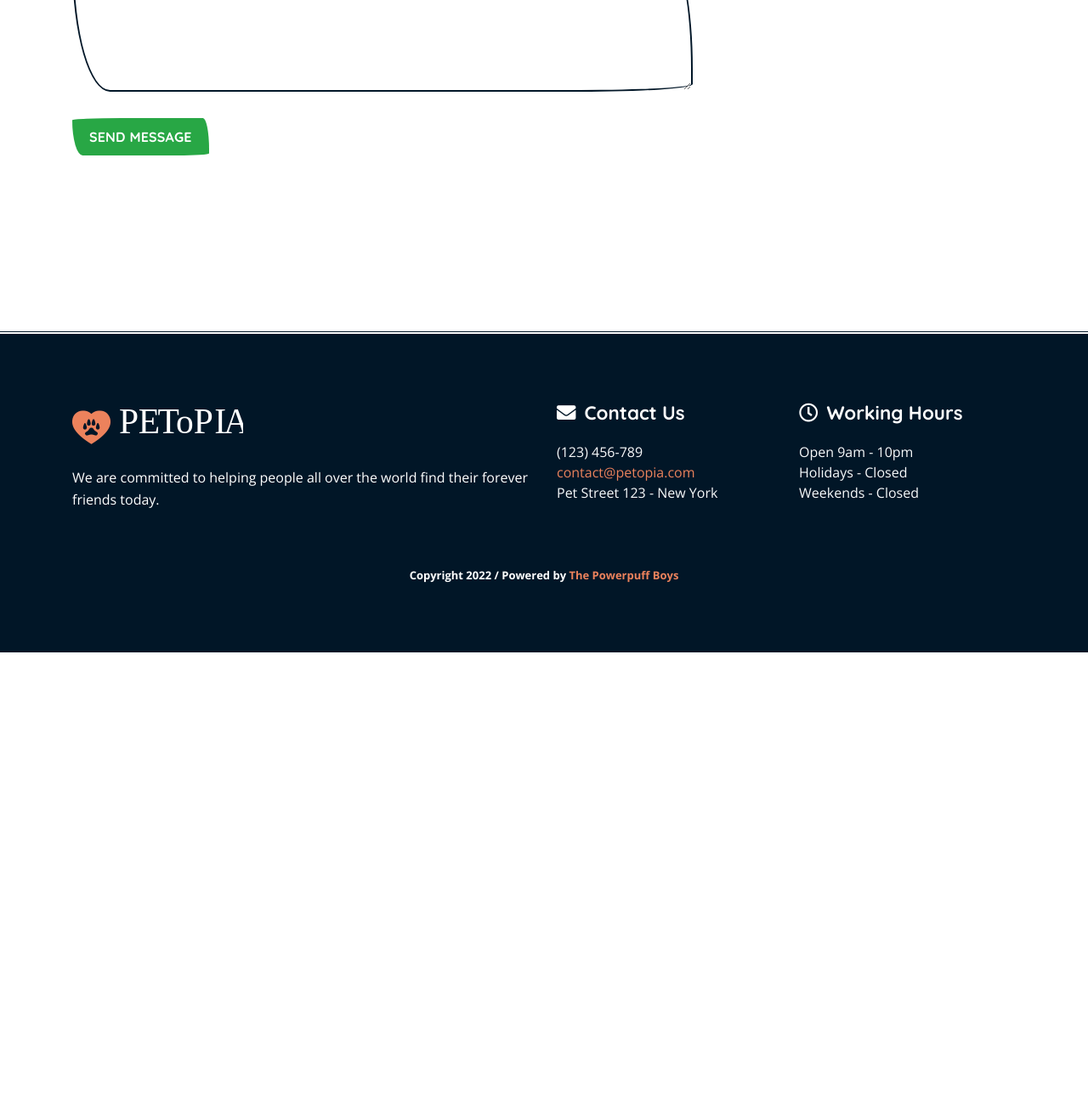
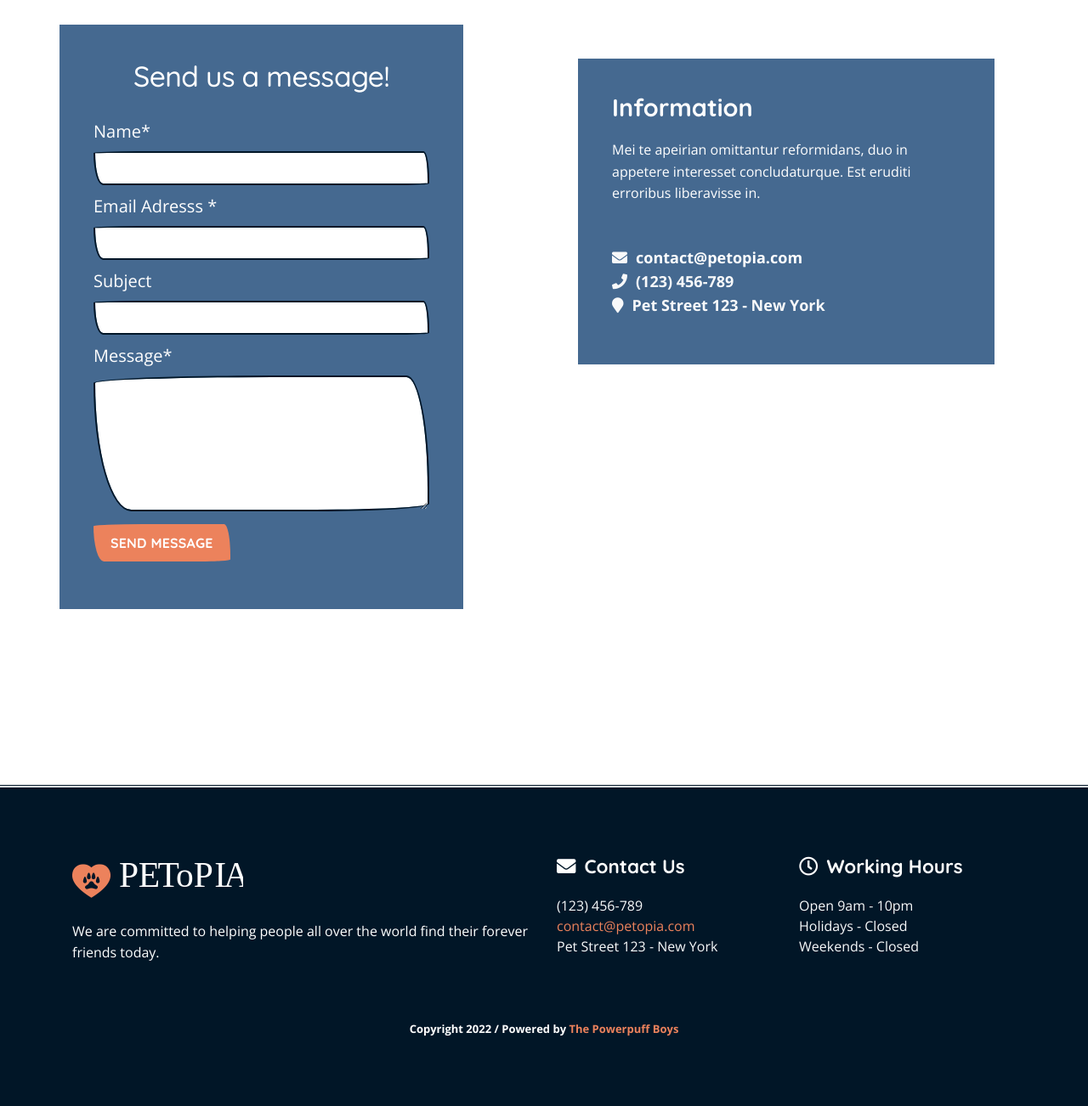
Before and after one commit to jsquarem/petopia, a Django app: page /contact/ in a window 1280 px wide. Shown: the part 386-1688 px from the top of the page at 85% size. Before the commit the page ends 1154 px from the top, so only its background shows below. Run offline with Django 4.2, Linux system fonts and the light colour scheme; some libraries are stand-ins or nearby versions.

Commit message:
updated CSS and contact us page

```diff
--- a/main_app/static/css/style.css
+++ b/main_app/static/css/style.css
@@ -1918,6 +1918,7 @@ textarea {
 
 
 
+
 /*=========================== CUSTOM CSS ============================ */
 #logo {
     height: 3.2rem;
@@ -2070,14 +2071,41 @@ tr > .cell100 {
 
 }
 
+/* edited by Olu */
 .contact-info {
-        border-radius: 75px 22px 115px 35px/8px 65px 7px 85px;
+        /*border-radius: 75px 22px 115px 35px/8px 65px 7px 85px;*/
         background-color: #456990!important;
-}
+        padding: 40px;
+}
+
+.contact-info > h4 {
+    text-align: center;
+    color: white;
+}
+
+#contact_form > div.form-group > div.row > div.col-md-12 > label {
+    color: white;
+    text-align: initial;
+}
+
+#top > div.page > div > div > div.col-lg-6.offset-lg-1.h-50.card.bg-secondary.res-margin {
+    border-radius: 0px 0px 0px 0px;
+    background: white!important;
+}
+
+#top > div.page > div > div > div.col-lg-6.offset-lg-1.h-50.card.bg-secondary.res-margin > div > div > ul > li:nth-child(1) > a {
+    color: white;
+}
+
+#submit_btn:hover {
+    background-color: green!important;
+}
+
 
 #signupform {
     /*padding: 3rem;*/
 }
+
 
 div#signupformbox {
     justify-content: center;
@@ -2169,3 +2197,83 @@ justify-content: space-between;
 line-height: 24px;
 text-align: left;
 }
+
+
+@media (min-width: 992px) {
+  .searchselectfield {
+    width: 131.562px;
+  }
+}
+
+@media (min-width: 992px) {
+  .searchsubmitbutton {
+    /*width: 90px;*/
+    /*height: 37px;*/
+    position: relative;
+  }
+}
+
+@media (min-width: 992px) {
+  #searchsubmitbutton {
+    width: 25px;
+  }
+}
+
+@media (min-width: 992px) {
+  .container {
+  }
+}
+
+@media (min-width: 992px) {
+  .fieldlabel {
+    margin-bottom: 1px;
+  }
+}
+
+@media (min-width: 992px) {
+  .searchsubmitbutton {
+    top: 15px;
+      margin-left: 10px;
+  }
+
+    .searchselectfield > .fieldlabel {
+        text-align: left;
+    }
+
+    .searchselectfield {
+        margin-right: 9px;
+    }
+
+    .organizationsearchformcontainer {
+        padding-bottom: 50px;
+        width: 50%;
+        margin: auto;
+    }
+}
+
+@media (min-width: 1200px) {
+  .searchselectfield {
+    width: 175px;
+  }
+    .searchformcontainer {
+    width: 50%;
+    margin: auto;
+}
+}
+
+@media (min-width: 300px) {
+  select {
+  }
+}
+
+@media (min-width: 300px) {
+  .searchselectfield {
+    height: 69px;
+  }
+}
+
+@media (min-width: 300px) {
+  .fieldlabel {
+    margin-bottom: 0px;
+  }
+}
--- a/main_app/templates/base.html
+++ b/main_app/templates/base.html
@@ -106,7 +106,7 @@
                         </li>
                         <!-- menu item -->
                         <li id="link-contact" class="nav-item">
-                           <a class="nav-link" href="#">Contact
+                           <a class="nav-link" href="{% url 'contact' %}">Contact
                            </a>
                         </li>
                         <!-- menu item -->
--- a/main_app/templates/contact.html
+++ b/main_app/templates/contact.html
@@ -1,51 +1,90 @@
 {% extends 'base.html' %} {% load static %}
 {% block content %}
+
+          <!-- /nav --><!-- Jumbotron -->
+      <div class="jumbotron jumbotron-fluid overlay">
+         <div class="jumbo-heading">
+            <!-- section-heading -->
+            <div class="section-heading" data-aos="zoom-in">
+               <h1>Contact Us</h1>
+            </div>
+            <!-- /section-heading -->
+            <nav aria-label="breadcrumb">
+               <ol class="breadcrumb">
+                  <li class="breadcrumb-item"><a href="{% url 'home' %}">Home</a></li>
+                  <li class="breadcrumb-item"><a href="{% url 'animals.index' %}">View All Animals</a></li>
+                  <li class="breadcrumb-item active" aria-current="page">Contact Us</li>
+               </ol>
+            </nav>
+         </div>
+         <!-- /jumbo-heading -->
+      </div>
+      <!-- /jumbotron -->
+      <!-- ==== Page Content ==== -->
       <div class="page">
          <div class="container">
             <div class="row">
-            <div class="col-8 col-offset-2 pt-5">
-              <div class="messages">
-                {% if confirmation %}
-                  <h2>Thanks {{confirmation.name}}!</h2>
-                  <p>{{confirmation.message}}</p>
-                {% endif %}
+               <!-- contact-info-->
+               <div class="contact-info col-lg-5">
+                  <h4>Send us a message!</h4>
+                  <!-- Form Starts -->
+                  <div id="contact_form">
+                     <div class="form-group">
+                        <div class="row">
+                           <div class="col-md-12">
+                              <label>Name<span class="required">*</span></label>
+                              <input type="text" name="name" class="form-control input-field" required="">
                            </div>
-              <form id="contact-form" method="post" action="" role="form">
-              {% csrf_token %}
-                <div class="controls">
-                  <div class="row">
-                    <div class="col-md-6">
-                      <div class="form-group">
-                        <label for="form_name">Name</label>
-                        <input id="form_name" type="text" name="name" class="form-control" placeholder="Please enter your name *" required="required">
-                      </div>
-                    </div>
-                  </div>
-                  <div class="row">
-                    <div class="col-md-6">
-                      <div class="form-group">
-                        <label for="form_email">Email *</label>
-                        <input id="form_email" type="email" name="email" class="form-control" placeholder="Please enter your email *" required="required">
-                      </div>
+                           <div class="col-md-12">
+                              <label>Email Adresss <span class="required">*</span></label>
+                              <input type="email" name="email" class="form-control input-field" required="">
                            </div>
                         </div>
                         <div class="row">
                            <div class="col-md-12">
-                      <div class="form-group">
-                        <label for="form_message">Message *</label>
-                        <textarea id="form_message" name="message" class="form-control" placeholder="Message for me *" rows="4"></textarea>
+                              <label>Subject</label>
+                              <input type="text" name="subject" class="form-control input-field">
+                           </div>
+                           <div class="col-md-12">
+                              <label>Message<span class="required">*</span></label>
+                              <textarea name="message" id="message" class="textarea-field form-control" rows="3"  required=""></textarea>
                            </div>
                         </div>
-                    <div class="col-md-12">
-                      <input type="submit" class="btn btn-success btn-send" value="Send message">
+                        <button type="submit" id="submit_btn" value="Submit" class="btn btn-primary">Send message</button>
                      </div>
+                     <!-- /form-group-->
+                     <!-- Contact results -->
+                     <div id="contact_results"></div>
                   </div>
+                  <!-- /contact)form-->
                </div>
-              </form>
+               <!-- /contact-info-->
+               <div class="col-lg-6 offset-lg-1 h-50 card bg-secondary res-margin ">
+                  <div class="contact-info text-light ">
+                     <!-- contact-info-->
+                     <div class="text-light">
+                        <h5>Information </h5>
+                        <p>Mei te apeirian omittantur reformidans, duo in appetere interesset concludaturque. Est eruditi erroribus liberavisse in.
+                        </p>
+                        <!-- contact icons-->
+                        <ul class="list-unstyled mt-5 list-contact">
+                           <li class="h7"><i class="fa fa-envelope margin-icon"></i><a href="mailto:email@yoursite.com">contact@petopia.com</a></li>
+                           <li class="h7"><i class="fa fa-phone margin-icon"></i>(123) 456-789</li>
+                           <li class="h7" ><i class="fa fa-map-marker margin-icon"></i>Pet Street 123 - New York</li>
+                        </ul>
+                        <!-- /list-->
                      </div>
+                     <!-- /text-light -->
+                  </div>
+                  <!-- /contact-info-->
+               </div>
+               <!-- /col-lg-->
             </div>
 
+                  <!-- /col-md-->
          </div>
+               <!-- /col-lg-->
       </div>
+            <!-- /row-->
 
 {% endblock %}
```
Lines whose indentation alone changed are shown as unchanged.
